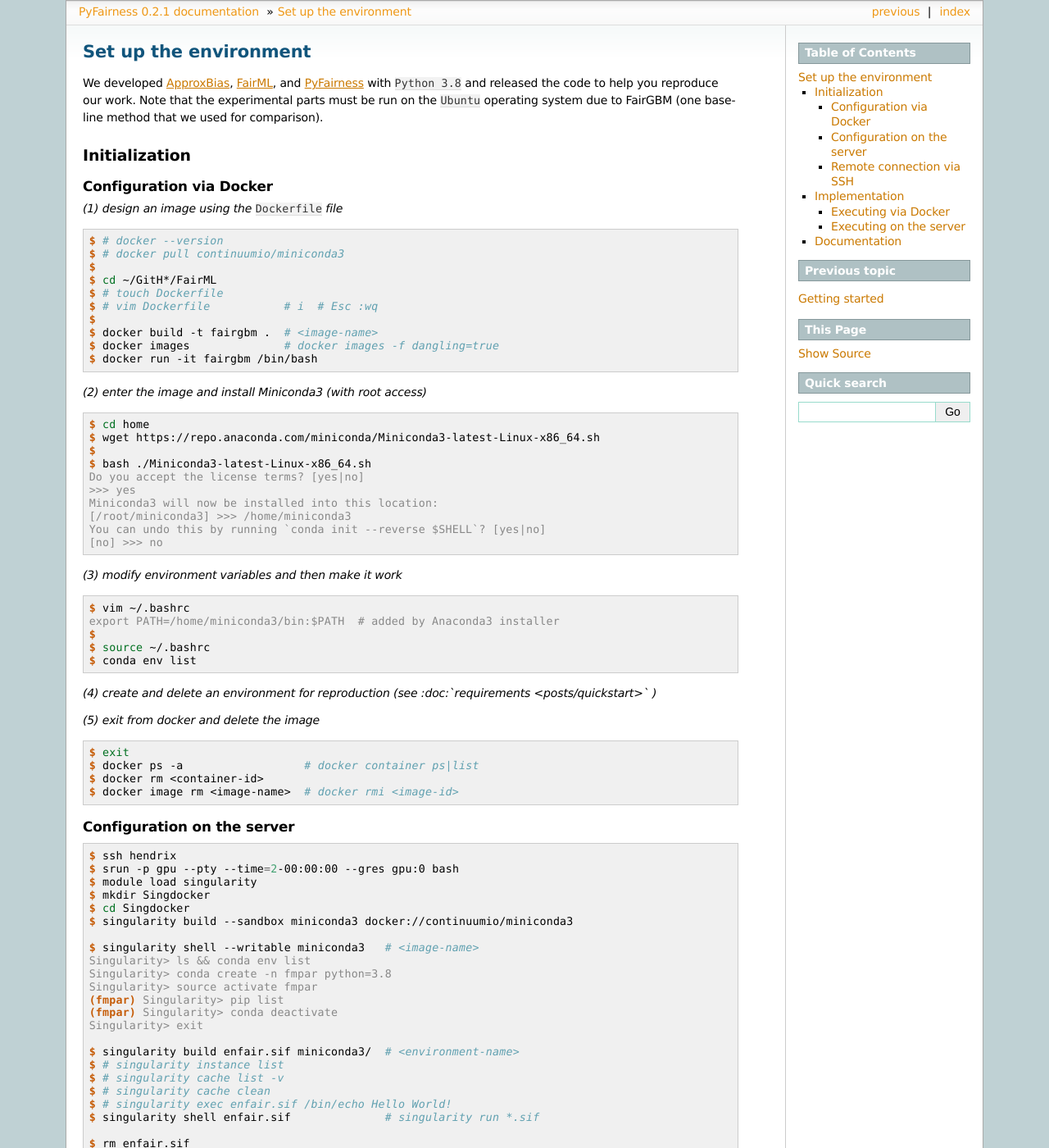
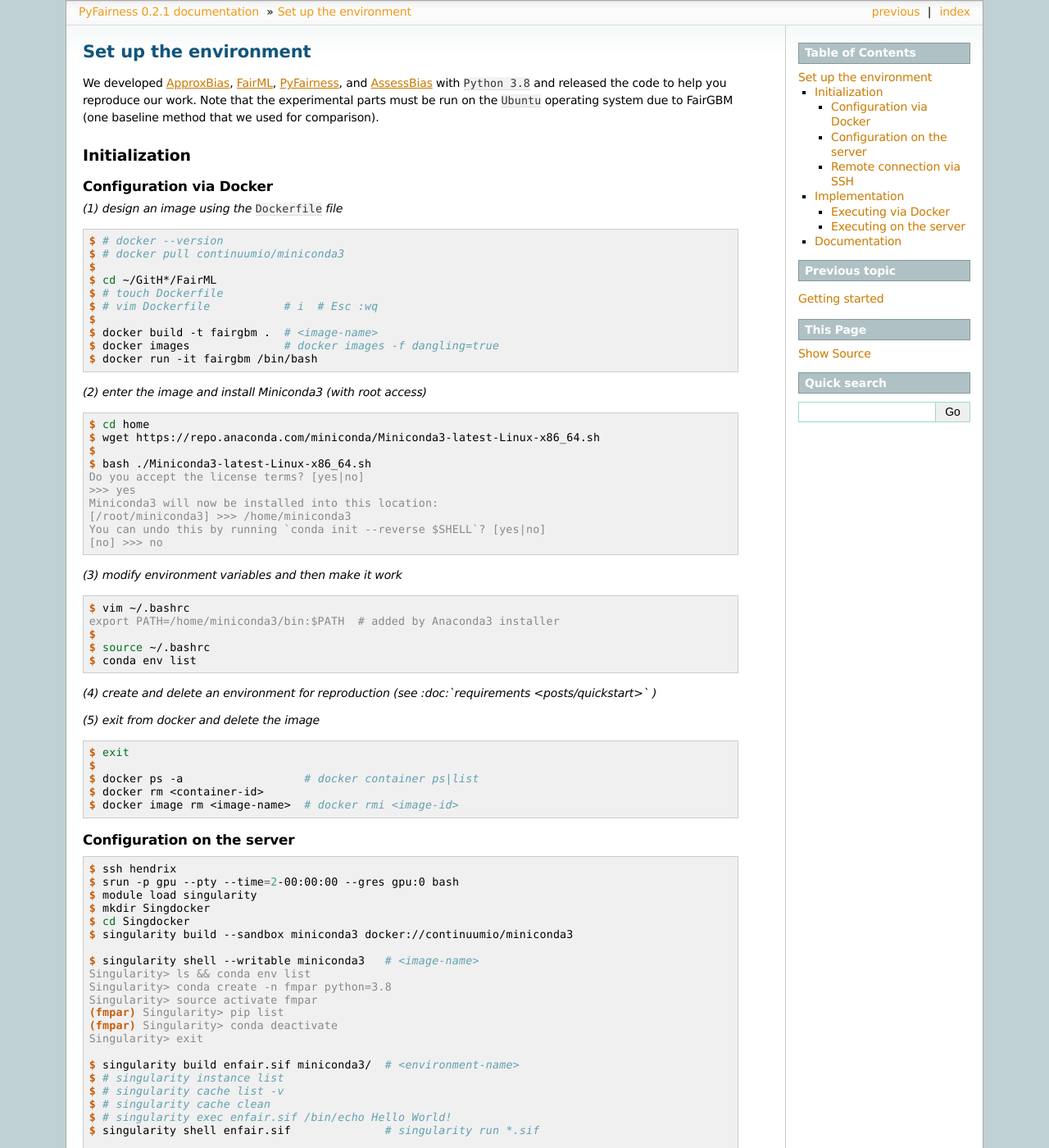
Before and after one commit to eustomaqua/PyFairness, a Sphinx documentation site: the page built from docs/posts/configuration.rst, in a window 1280 px wide and 1400 px high. Shown: the whole window at 82% size. Built offline with Sphinx 7.4.7, drawn with Linux system fonts in a browser that asks for light colours.

Commit message:
Documentation

```diff
--- a/docs/posts/configuration.rst
+++ b/docs/posts/configuration.rst
@@ -9,7 +9,7 @@
 ..   :linenos:
 
 
-We developed `ApproxBias <https://github.com/eustomaqua/ApproxBias>`_, `FairML <https://github.com/eustomaqua/FairML>`_, and `PyFairness <https://github.com/eustomaqua/PyFairness>`_ with ``Python 3.8`` and released the code to help you reproduce our work. Note that the experimental parts must be run on the ``Ubuntu`` operating system due to FairGBM (one baseline method that we used for comparison).
+We developed `ApproxBias <https://github.com/eustomaqua/ApproxBias>`_, `FairML <https://github.com/eustomaqua/FairML>`_, `PyFairness <https://github.com/eustomaqua/PyFairness>`_, and `AssessBias <https://github.com/eustomaqua/AssessBias>`_ with ``Python 3.8`` and released the code to help you reproduce our work. Note that the experimental parts must be run on the ``Ubuntu`` operating system due to FairGBM (one baseline method that we used for comparison).
 
 
 Initialization
@@ -68,6 +68,7 @@
 .. code-block:: console
 
   $ exit
+  $
   $ docker ps -a                  # docker container ps|list
   $ docker rm <container-id>
   $ docker image rm <image-name>  # docker rmi <image-id>
--- a/requirements.txt
+++ b/requirements.txt
@@ -10,5 +10,5 @@
 openpyxl==3.1.5
 lightgbm==4.6.0
 fairgbm==0.9.14
-torch==2.3.1
+torch==2.4.1
 carbontracker==2.3.1
```
